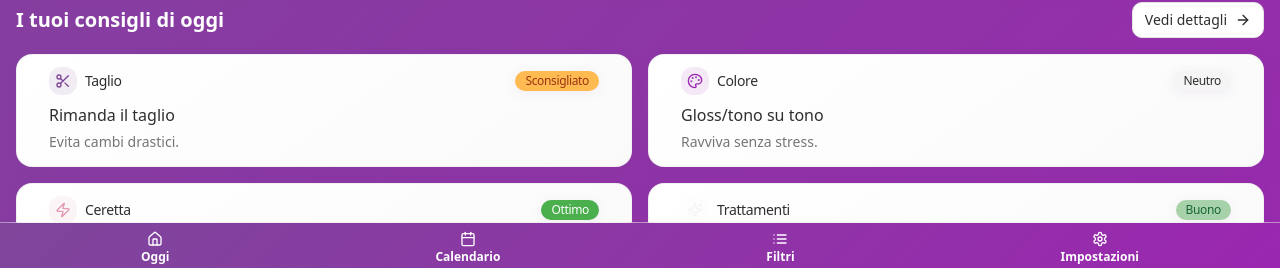
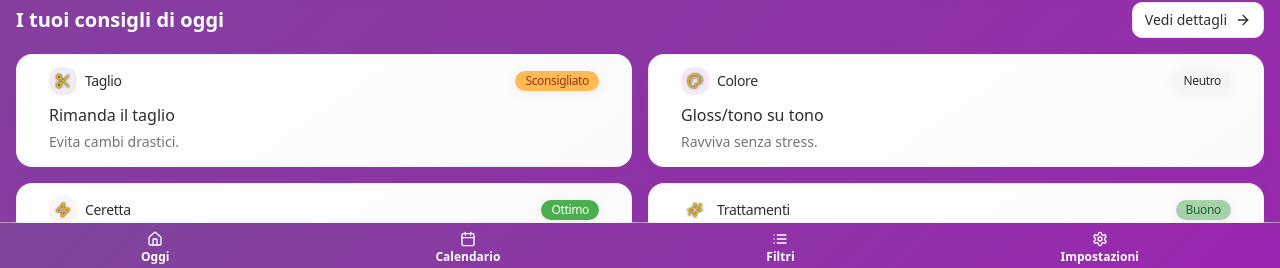
Before and after one commit to antoniobarile13/lunar-beauty-guide, a React (Vite) app: page / in a window 1280 px wide. Shown: the part 527-795 px from the top of the page. Built offline with nearby package versions, Linux system fonts and the light colour scheme.

Commit message:
Change logo color
Changed the logo color to yellow with a black border for increased visibility.

```diff
--- a/src/components/BeautyCard.tsx
+++ b/src/components/BeautyCard.tsx
@@ -45,7 +45,7 @@ export function BeautyCard({ category, advice, variant = "default", className }:
             "p-1.5 rounded-lg",
             `bg-${categoryColors[category]}/10 text-${categoryColors[category]}`
           )}>
-            <Icon className="w-4 h-4" />
+            <Icon className="w-4 h-4 text-yellow-500 drop-shadow-[0_0_1px_black]" />
           </div>
           <span>{t(`categories.${category}`)}</span>
           <BeautyBadge type={advice.badge} className="ml-auto" />
```
